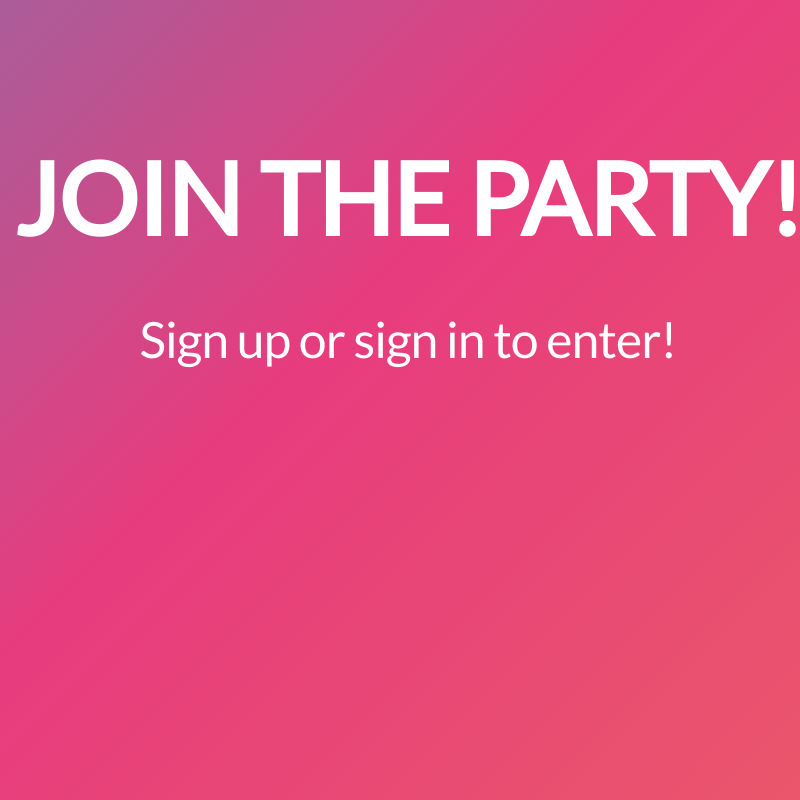
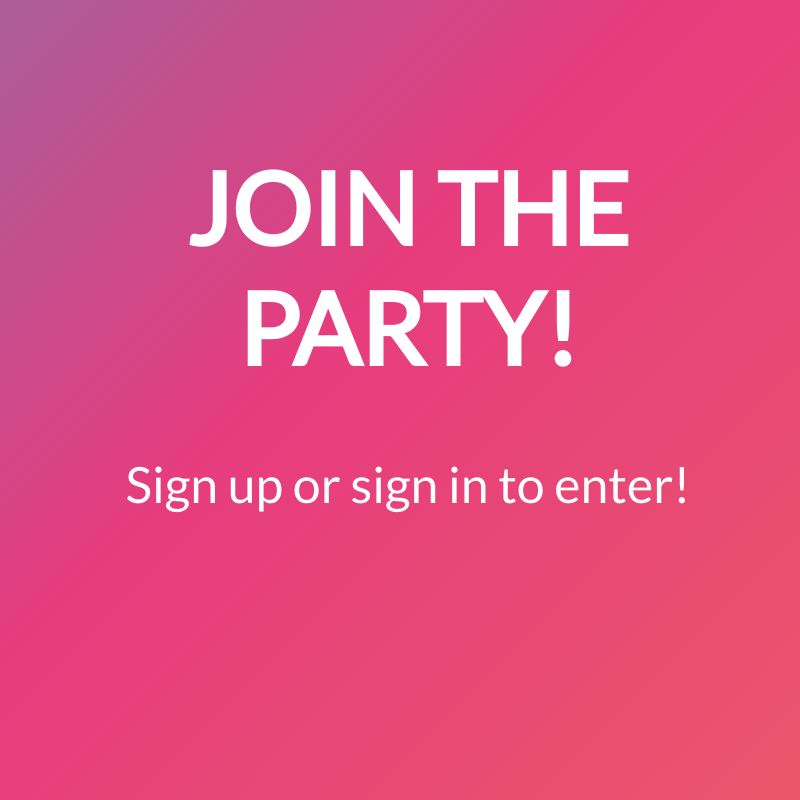
Before and after one commit to mithil-shah/Electron-Party, an Electron app: page SignUpLoginPage/index.html in a window 800 px wide. Drawn offline with Linux system fonts and the light colour scheme.

Commit message:
Updated main.js to ignore promise from loadURL() and removed line detailing in styles.css

```diff
--- a/SignUpLoginPage/styles.css
+++ b/SignUpLoginPage/styles.css
@@ -13,8 +13,6 @@ h1 {
   font-family: 'Lato', sans-serif;
   font-weight: 900;
   font-size: 100px;
-  letter-spacing: -1px;
-  line-height: 1;
   text-align: center;
   user-select: none;
 }
@@ -24,8 +22,6 @@ h2 {
   font-family: 'Lato', sans-serif;
   font-weight: 100;
   font-size: 50px;
-  letter-spacing: -1px;
-  line-height: 1;
   text-align: center;
   user-select: none;
 }
--- a/main.js
+++ b/main.js
@@ -13,7 +13,7 @@ function createWindow () {
   })
 
   // and load the index.html of the app.
-  mainWindow.loadURL(`file://${path.join(__dirname, '/SignUpLoginPage/index.html')}`);
+  mainWindow.loadURL(`file://${path.join(__dirname, '/SignUpLoginPage/index.html')}`).then();
 
   // Open the DevTools.
   // mainWindow.webContents.openDevTools()
```
